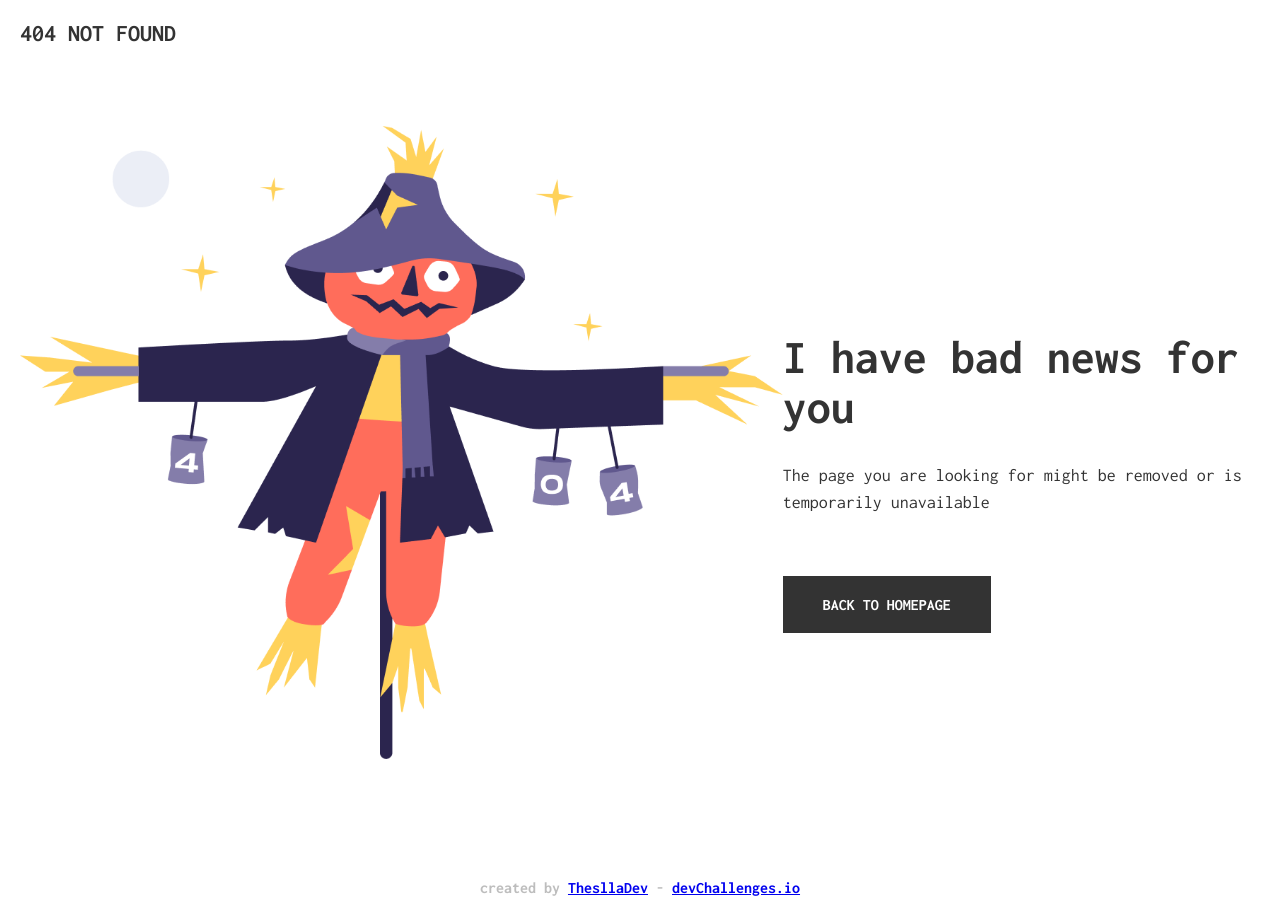
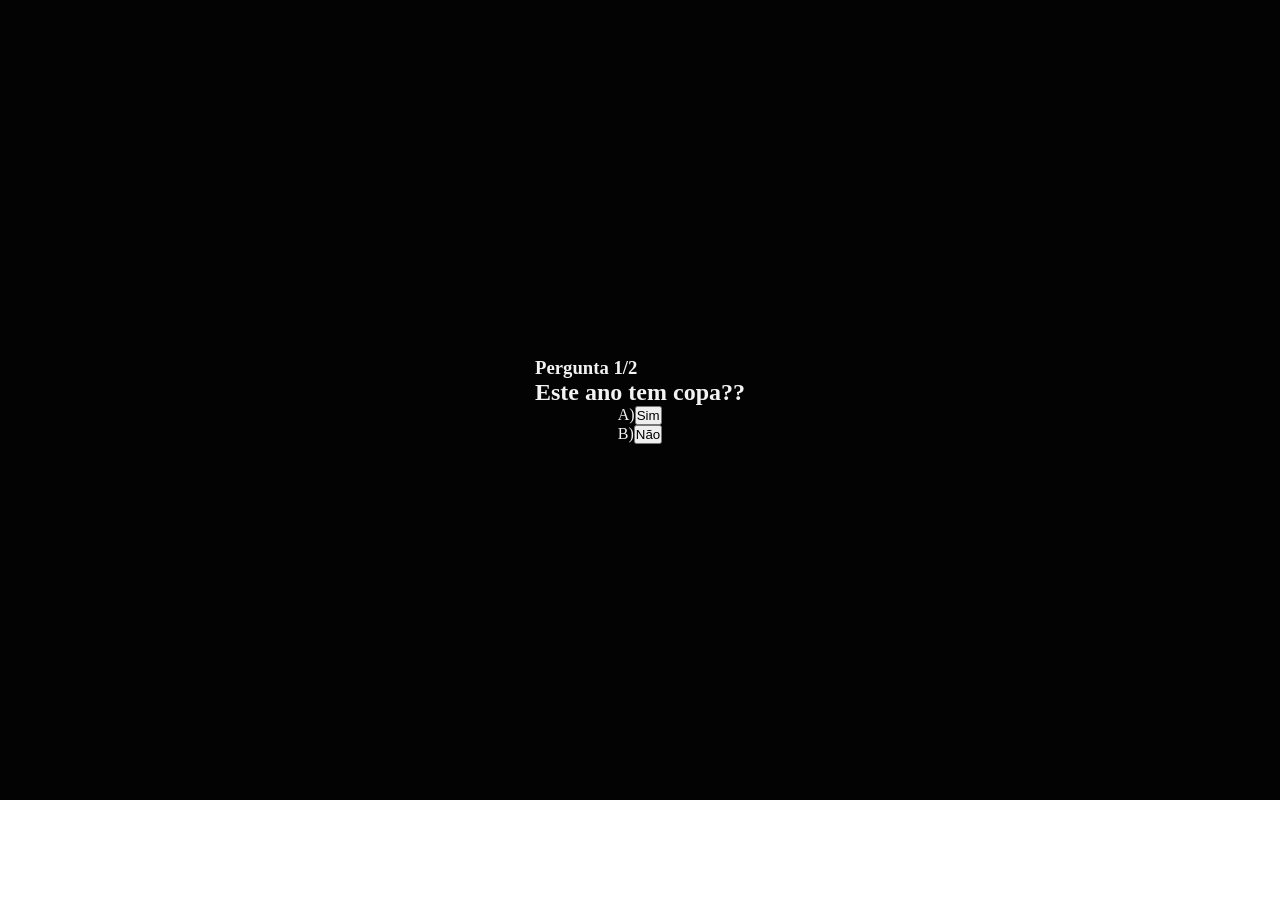
Before and after one commit to ThesllaDev/21diasdecodigo, a Next.js app: page /challenges/challenge-14 in a window 1280 px wide. Before the commit this address had no page. After the commit the page ends 800 px from the top, so only its background shows below. Built offline with nearby package versions, Linux system fonts and the light colour scheme.

Commit message:
💄✨Feat: challenge 14 - quiz form

```diff
--- /dev/null
+++ b/pages/challenges/challenge-14/challenge-14.module.scss
@@ -0,0 +1,8 @@
+@use "../../../styles/mixins" as mix;
+
+.main {
+  background: #030303;
+  color: #f3f3f3;
+  @include mix.flex-center(column);
+  min-height: 100vh;
+}
--- /dev/null
+++ b/pages/challenges/challenge-14/data/questions.js
@@ -0,0 +1,32 @@
+export const Askings = [
+  {
+    asking: "Este ano tem copa??",
+    optionsAnswers: [
+      {
+        answers: "Sim",
+        correct: true,
+        alternative: "A)",
+      },
+      {
+        answers: "Não",
+        correct: false,
+        alternative: "B)",
+      },
+    ],
+  },
+  {
+    asking: "Este ano tem eleição?",
+    optionsAnswers: [
+      {
+        answers: "Não",
+        correct: false,
+        alternative: "A)",
+      },
+      {
+        answers: "Sim",
+        correct: true,
+        alternative: "B)",
+      },
+    ],
+  },
+];
--- /dev/null
+++ b/pages/challenges/challenge-14/index.jsx
@@ -0,0 +1,57 @@
+import { useState } from "react";
+
+import { Askings } from "./data/questions";
+
+import styles from "./challenge-14.module.scss";
+
+export default function Quiz() {
+  const questions = Askings ?? [];
+  const [currentQuestion, setCurrentQuestion] = useState(0);
+  const [showPoints, setShowPoints] = useState(false);
+  const [points, setPoints] = useState(0);
+
+  function NextQuestion(correct) {
+    const nextQuestion = currentQuestion + 1;
+
+    if (correct) {
+      setPoints(points + 1);
+    }
+
+    if (nextQuestion < questions.length) {
+      setCurrentQuestion(nextQuestion);
+    } else {
+      setShowPoints(true);
+    }
+  }
+
+  return (
+    <main className={styles.main}>
+      {showPoints ? (
+        <header>
+          <h2>
+            Sua pontuação é {points} de {questions.length}
+          </h2>
+        </header>
+      ) : (
+        <>
+          <section>
+            <h3>
+              Pergunta {currentQuestion + 1}/{questions.length}
+            </h3>
+            <h2>{questions[currentQuestion].asking}</h2>
+          </section>
+          <ul>
+            {questions[currentQuestion].optionsAnswers.map((optionsAnswers) => (
+              <li key={questions.length}>
+                <span>{optionsAnswers.alternative}</span>
+                <button onClick={() => NextQuestion(optionsAnswers.correct)}>
+                  {optionsAnswers.answers}
+                </button>
+              </li>
+            ))}
+          </ul>
+        </>
+      )}
+    </main>
+  );
+}
```
